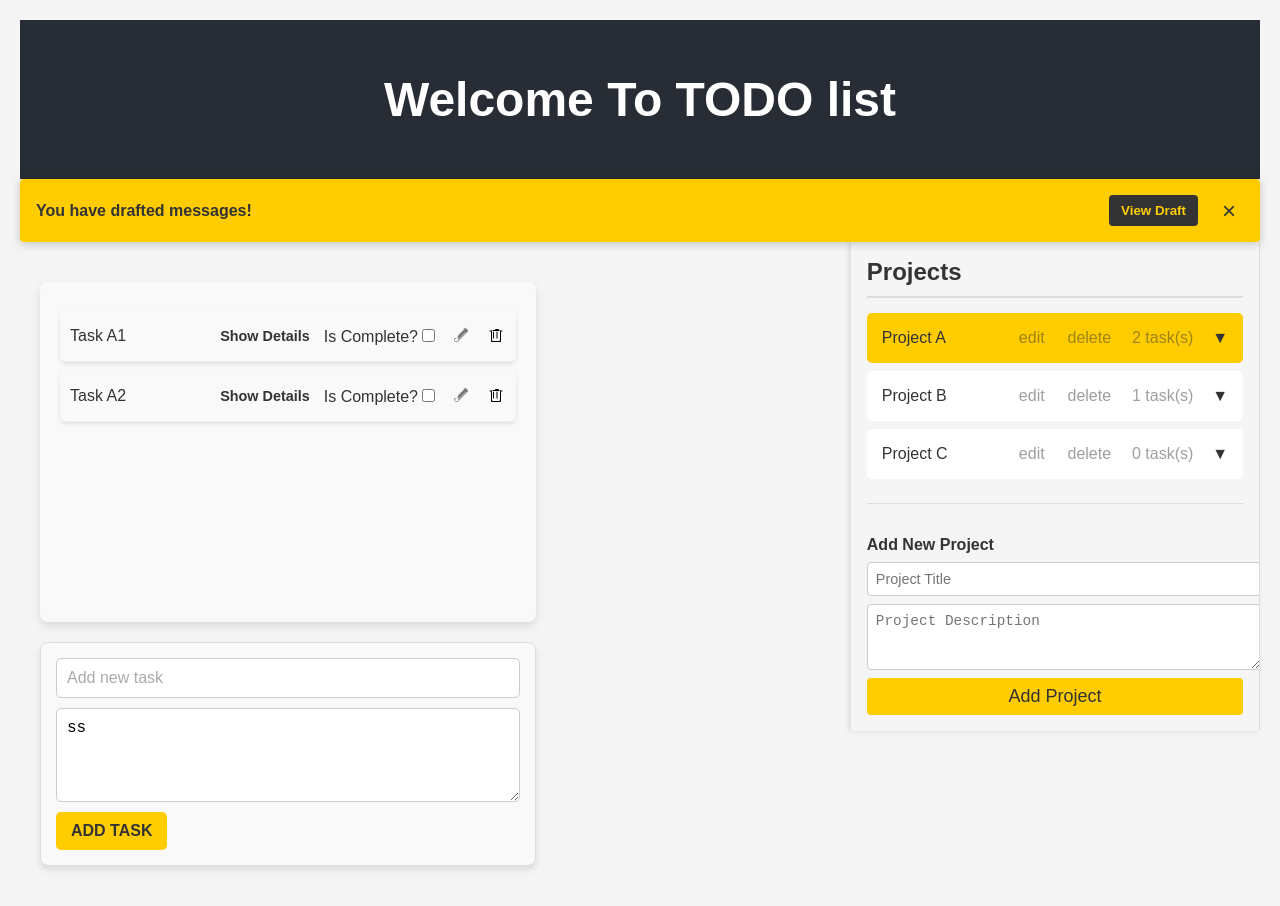
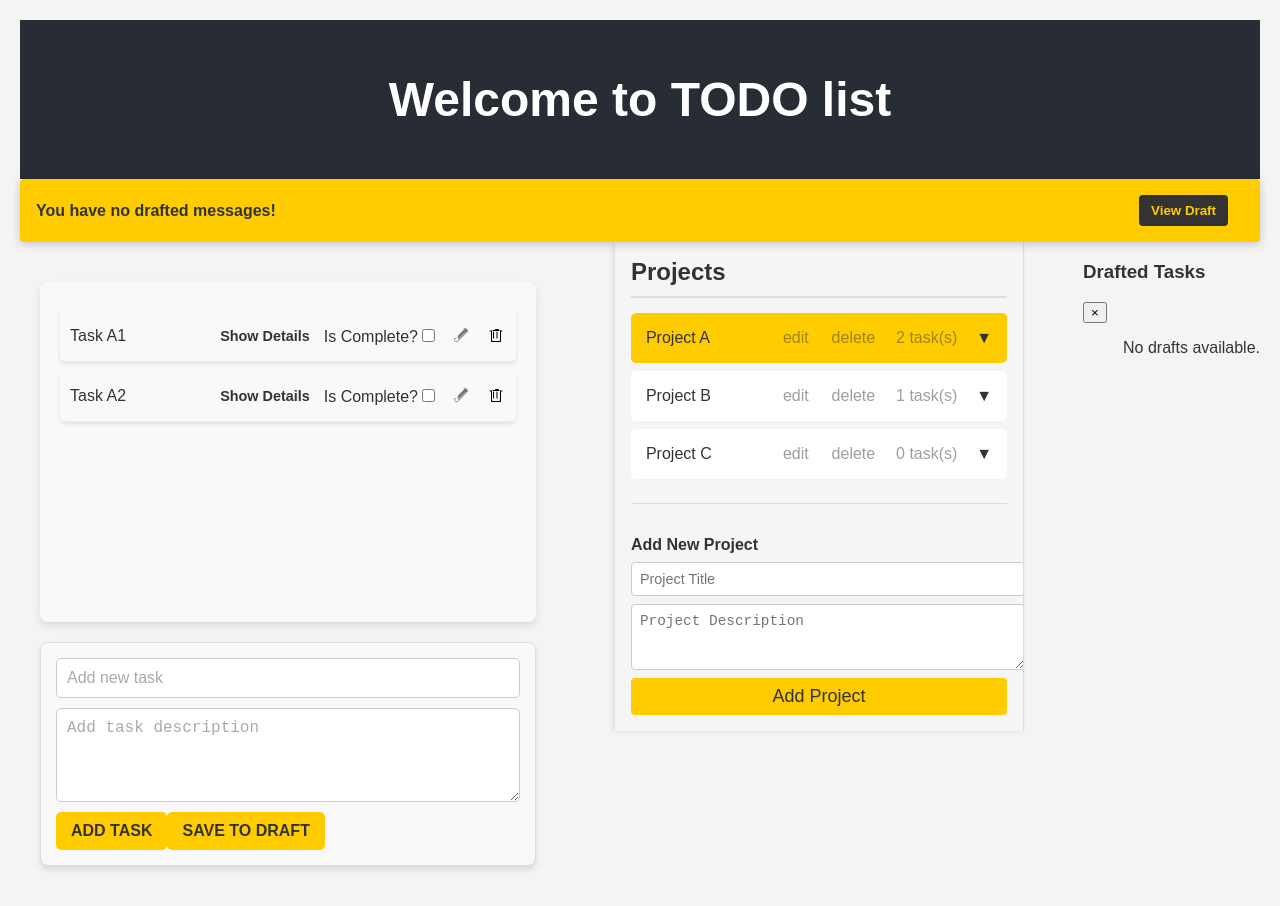
Before and after one commit to seif1125/todo-list, a React (Create React App) app: page / in a window 1280 px wide. Built offline with nearby package versions, Linux system fonts and the light colour scheme.

Commit message:
finalized drafts section

```diff
--- a/src/AddTask.js
+++ b/src/AddTask.js
@@ -1,10 +1,29 @@
-import { useState } from "react"
+import { useState } from "react";
 
-export default function AddTask(){
- const[taskTitle,setTaskTitle]=useState('');
- const[taskDescription,setTaskDescription]=useState('ss');
-return(
-    <form className="add-task-form" onSubmit={()=>{return}}>
+export default function AddTask({ onAddTask, onSaveDraft }) {
+  const [taskTitle, setTaskTitle] = useState('');
+  const [taskDescription, setTaskDescription] = useState('');
+
+  const handleAddTask = (e) => {
+    e.preventDefault();
+    if (taskTitle.trim()) {
+      onAddTask({ title: taskTitle, description: taskDescription });
+      setTaskTitle('');
+      setTaskDescription('');
+    }
+  };
+
+  const handleSaveDraft = (e) => {
+    e.preventDefault();
+    if (taskTitle.trim()) {
+      onSaveDraft({ title: taskTitle, description: taskDescription });
+      setTaskTitle('');
+      setTaskDescription('');
+    }
+  };
+
+  return (
+    <form className="add-task-form" onSubmit={handleAddTask}>
       <input
         value={taskTitle}
         onChange={(e) => setTaskTitle(e.target.value)}
@@ -18,7 +37,10 @@ return(
         placeholder="Add task description"
         rows="4"
       ></textarea>
-      <button type="submit">Add Task</button>
+      <div className="button-group">
+        <button type="submit">Add Task</button>
+        <button type="button" onClick={handleSaveDraft}>Save to Draft</button>
+      </div>
     </form>
   );
 }
--- a/src/App.js
+++ b/src/App.js
@@ -1,78 +1,109 @@
-
 import './App.css';
 import NotificationBar from './NotificationBar';
 import TaskContainer from './TaskContainer';
-import ProjectsLists from './ProjectLists'
-import { useCallback, useMemo, useState } from 'react';
-
-
+import ProjectsLists from './ProjectLists';
+import DraftsSidebar from './DraftsSideBar';
+import { useState, useEffect, useMemo } from 'react';
 
 function App() {
-  const projects = useMemo(()=> [
+  const [drafts, setDrafts] = useState([]);
+  const [isDraftSidebarOpen, setIsDraftSidebarOpen] = useState(false);
+
+  // Projects data
+  const projects = useMemo(() => [
     {
       id: 1,
       name: 'Project A',
       description: 'A project focused on developing a user-friendly e-commerce platform.',
       tasks: [
-        {
-          id: 1,
-          title: 'Task A1',
-          description: 'Design the homepage layout and product catalog sections.'
-        },
-        {
-          id: 2,
-          title: 'Task A2',
-          description: 'Implement search functionality and filter options for the product catalog.'
-        }
+        { id: 1, title: 'Task A1', description: 'Design homepage layout.' },
+        { id: 2, title: 'Task A2', description: 'Implement search functionality.' }
       ]
     },
     {
       id: 2,
       name: 'Project B',
-      description: 'An internal project for building a project management tool for team collaboration.',
+      description: 'An internal project for building a project management tool.',
       tasks: [
-        {
-          id: 3,
-          title: 'Task B1',
-          description: 'Set up the database schema and models for user data and projects.'
-        }
+        { id: 3, title: 'Task B1', description: 'Set up database schema.' }
       ]
     },
     {
       id: 3,
       name: 'Project C',
-      description: 'A mobile application that offers real-time weather updates and alerts.',
+      description: 'A mobile application for real-time weather updates.',
       tasks: []
     }
-  ],[]);
+  ], []);
 
   const [selectedProject, setSelectedProject] = useState(projects[0]);
 
+  // Fetch saved drafts from localStorage when the component mounts
+  useEffect(() => {
+    const savedDrafts = JSON.parse(localStorage.getItem('drafts')) || [];
+    setDrafts(savedDrafts); // Set drafts only if they exist
+  }, []);
 
- const changeSelectedProject=useCallback((selectedId)=>{
-    const newSelectedProject = projects.find((project) => project.id === selectedId);
+  // Save drafts to localStorage whenever the drafts state updates
+  useEffect(() => {
+    if (drafts.length > 0) {
+      localStorage.setItem('drafts', JSON.stringify(drafts));
+    }
+  }, [drafts]);
 
- setSelectedProject(()=>{return newSelectedProject});
-  },[projects])
+  // Handle project selection change
+  const changeSelectedProject = (selectedId) => {
+    const newSelectedProject = projects.find(project => project.id === selectedId);
+    setSelectedProject(newSelectedProject);
+  };
 
+  // Toggle the drafts sidebar visibility
+  const handleToggleDraftSidebar = () => {
+    setIsDraftSidebarOpen(prev => !prev);
+  };
+
+  const openDraftSidebar = () => {
+    setIsDraftSidebarOpen(true);
+  };
+
+  // Handle deleting a draft
+  const handleDeleteDraft = (draftId) => {
+    setDrafts(prevDrafts => prevDrafts.filter(draft => draft.id !== draftId));
+  };
+
+  // Handle saving a draft
+  const handleSaveDraft = (draftId) => {
+    // Logic for saving draft (e.g., move draft to tasks list)
+    // You can move it to a task within the selected project
+  };
 
   return (
     <div className="App">
-         <header className='app-header'  >
-          <h1>Welcome To TODO list</h1>
-         </header>
-         <NotificationBar message="You have drafted messages!" isVisible={true} />
-         <section className='main-section'>
-             <TaskContainer selectedProject={selectedProject}  />
-             <ProjectsLists  projects={projects}
+      <header className="app-header">
+        <h1>Welcome to TODO list</h1>
+      </header>
+
+      <NotificationBar
+        openDraftSideBar={openDraftSidebar}
+        isVisible={drafts.length > 0}
+      />
+
+      <section className="main-section">
+        <TaskContainer selectedProject={selectedProject} />
+        <ProjectsLists
+          projects={projects}
           selectedProject={selectedProject}
-          onProjectSelect={changeSelectedProject} />
-         </section>
+          onProjectSelect={changeSelectedProject}
+        />
 
-
-
-
-
+        <DraftsSidebar
+          drafts={drafts}
+          isOpen={isDraftSidebarOpen}
+          onClose={handleToggleDraftSidebar}
+          onDeleteDraft={handleDeleteDraft}
+          onSaveDraft={handleSaveDraft}
+        />
+      </section>
     </div>
   );
 }
--- /dev/null
+++ b/src/DraftsSideBar.js
@@ -0,0 +1,34 @@
+const DraftsSidebar = ({ drafts, isOpen, onClose, onDeleteDraft, onSaveDraft }) => {
+    return (
+      <div className={`drafts-sidebar ${isOpen ? 'opened' : ''}`}>
+        <div className="drafts-header">
+          <h3>Drafted Tasks</h3>
+          <button className="close-button" onClick={onClose}>×</button>
+        </div>
+        <ul className="drafts-list">
+          {drafts.length > 0 ? (
+            drafts.map((draft, index) => (
+              <li key={index} className="draft-item">
+                <h4>{draft.title}</h4>
+                <p><strong>Project:</strong> {draft.projectName}</p> {/* Display the project name */}
+                <p>{draft.description}</p>
+
+                <div className="draft-actions">
+                  <button onClick={() => onSaveDraft(draft.id)} className="save-button">
+                    Save
+                  </button>
+                  <button onClick={() => onDeleteDraft(draft.id)} className="delete-button">
+                    Delete
+                  </button>
+                </div>
+              </li>
+            ))
+          ) : (
+            <p>No drafts available.</p>
+          )}
+        </ul>
+      </div>
+    );
+  };
+
+  export default DraftsSidebar;
--- a/src/NotificationBar.js
+++ b/src/NotificationBar.js
@@ -1,15 +1,14 @@
 
 
-export default function NotificationBar({ message, isVisible }) {
+export default function NotificationBar({ isVisible ,openDraftSideBar}) {
     return (
-        isVisible && (
+
             <div className="notification-bar">
-                <p>{message}</p>
+               {isVisible ? (   <p>You have drafted messages!</p> ):(<p>You have no drafted messages!</p>)}
                 <div className="notification-actions">
-                    <button className="view-draft-btn">View Draft</button>
-                    <span className="close-icon" >&times;</span>
+                    <button onClick={openDraftSideBar} className="view-draft-btn">View Draft</button>
                 </div>
             </div>
-        )
+
     );
 }
```
